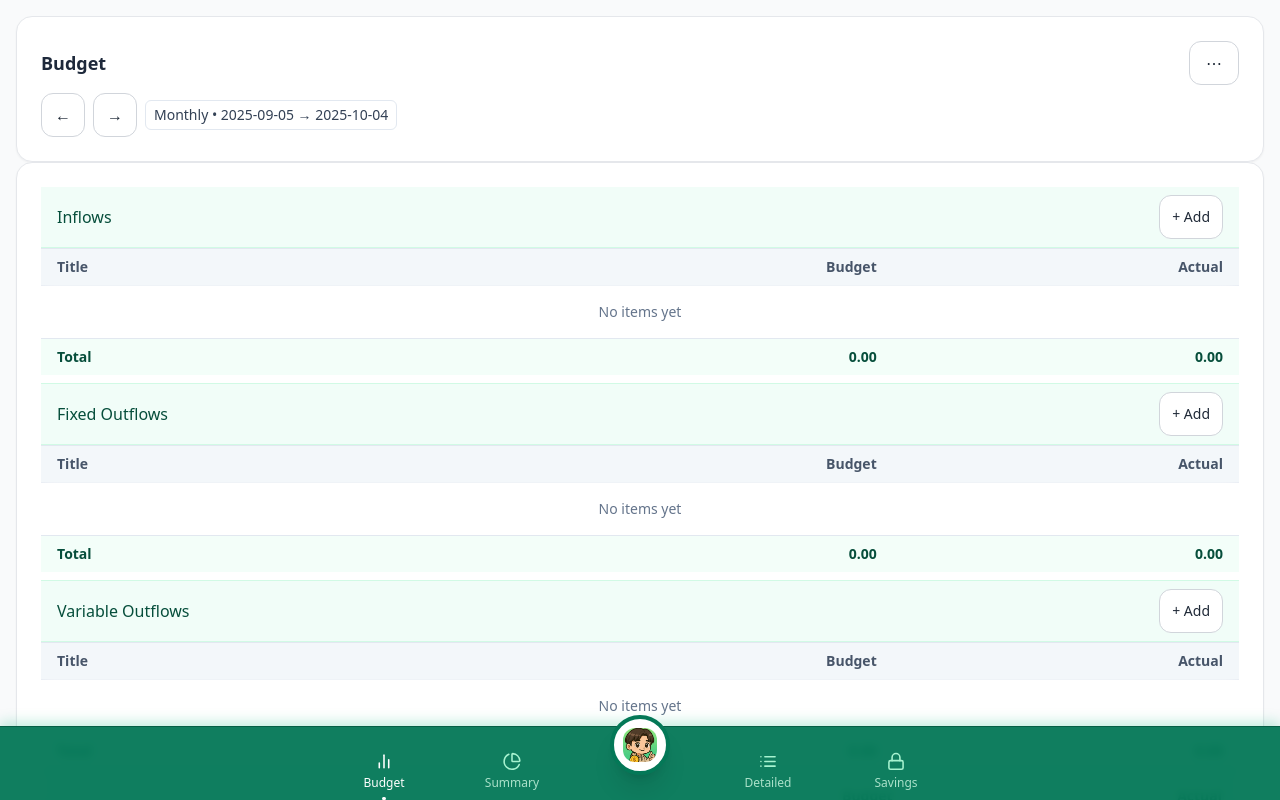
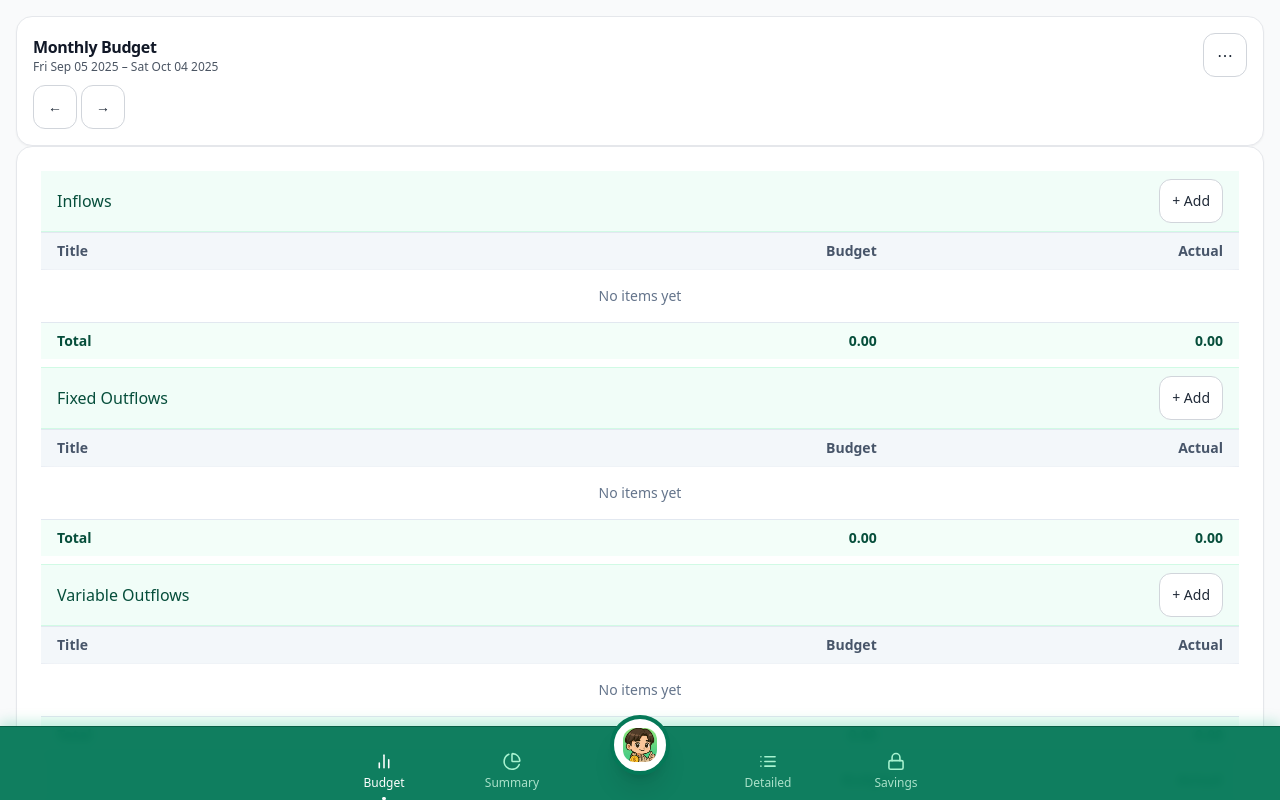
Before and after one commit to crampdg/expense-tracker, a React (Create React App) app: page / in a window 1280 px wide. Both pictures are taken after a click on the tab "Budget". Built offline with nearby package versions, Linux system fonts and the light colour scheme.

Commit message:
periodsettings bugfix

```diff
--- a/src/components/BudgetTab.jsx
+++ b/src/components/BudgetTab.jsx
@@ -687,11 +687,27 @@ export default function BudgetTab({
   // -------------------- UI --------------------
   return (
     <>
-      <Card className="p-4 bg-slate-50 border border-slate-200">
-        <div className="flex items-center justify-between gap-3">
-          <h2 className="font-semibold text-lg text-slate-800">Budget</h2>
+      <Card className="p-3 md:p-4">
+      <div className="flex items-center justify-between gap-2">
+        <div className="min-w-0">
+          <h2 className="text-base font-semibold tracking-tight">
+            {(safePeriod.type === "SemiMonthly" ? "Semi-Monthly" : safePeriod.type)} Budget
+          </h2>
+          <div className="text-[11px] md:text-xs text-gray-600">
+            {offsetStart.toDateString()} – {offsetEnd.toDateString()}
+          </div>
+        </div>
+
         <div className="relative">
-            <Button type="button" variant="ghost" onClick={() => setMenuOpen((o) => !o)} className="rounded-md hover:bg-slate-100">
+          <Button
+            type="button"
+            variant="ghost"
+            className="!px-2 !py-1"
+            onClick={() => setMenuOpen((o) => !o)}
+            aria-haspopup="menu"
+            aria-expanded={menuOpen}
+            title="More"
+          >
             ⋯
           </Button>
           {menuOpen && (
@@ -707,18 +723,10 @@ export default function BudgetTab({
                 Undo
               </button>
               <div className="px-2 py-1.5 border-t border-slate-100">
-                  <ExportPDFButton
-                    targetId="budget-tab"
-                    filename={`${startISO}_to_${endISO}_Budget.pdf`}
-                    compact
-                  />
+                <ExportPDFButton targetId="budget-tab" filename={`${startISO}_to_${endISO}_Budget.pdf`} compact />
               </div>
               <div className="px-2 py-1 border-t border-slate-100">
-                  <SharePDFButton
-                    targetId="budget-tab"
-                    filename={`${startISO}_to_${endISO}_Budget.pdf`}
-                    compact
-                  />
+                <SharePDFButton targetId="budget-tab" filename={`${startISO}_to_${endISO}_Budget.pdf`} compact />
               </div>
               <button
                 className="w-full text-left px-3 py-2 text-sm hover:bg-slate-50"
@@ -743,13 +751,12 @@ export default function BudgetTab({
         </div>
       </div>
 
-        {/* Period controls */}
-        <div data-noswipe className="mt-2 flex items-center gap-2">
-
+      {/* Period arrows (match Summary) */}
+      <div data-noswipe className="mt-2 flex items-center gap-1">
         <Button
           type="button"
           variant="ghost"
-            className="!px-2 rounded-md hover:bg-slate-100"
+          className="!px-2 !py-1 text-sm"
           onPointerUp={() => setPeriodOffset((o) => o - 1)}
           onKeyDown={(e) => {
             if (e.key === "Enter" || e.key === " ") {
@@ -762,11 +769,10 @@ export default function BudgetTab({
           ←
         </Button>
 
-
         <Button
           type="button"
           variant="ghost"
-            className="!px-2 rounded-md hover:bg-slate-100"
+          className="!px-2 !py-1 text-sm"
           onPointerUp={() => setPeriodOffset((o) => o + 1)}
           onKeyDown={(e) => {
             if (e.key === "Enter" || e.key === " ") {
@@ -778,17 +784,9 @@ export default function BudgetTab({
         >
           →
         </Button>
-
-          <button
-            type="button"
-            onClick={() => setPeriodOpen(true)}
-            className="px-2 py-1 rounded-md border border-slate-200 text-slate-700 text-xs md:text-sm bg-white hover:bg-slate-50"
-            title="Open period settings"
-          >
-            {safePeriod.type} • {startISO} → {endISO}
-          </button>
       </div>
     </Card>
+
 
       {/* MAIN CARD */}
       <Card id="budget-tab" className="p-0 overflow-hidden border border-slate-200 bg-white">
```
Lines whose indentation alone changed are shown as unchanged.
